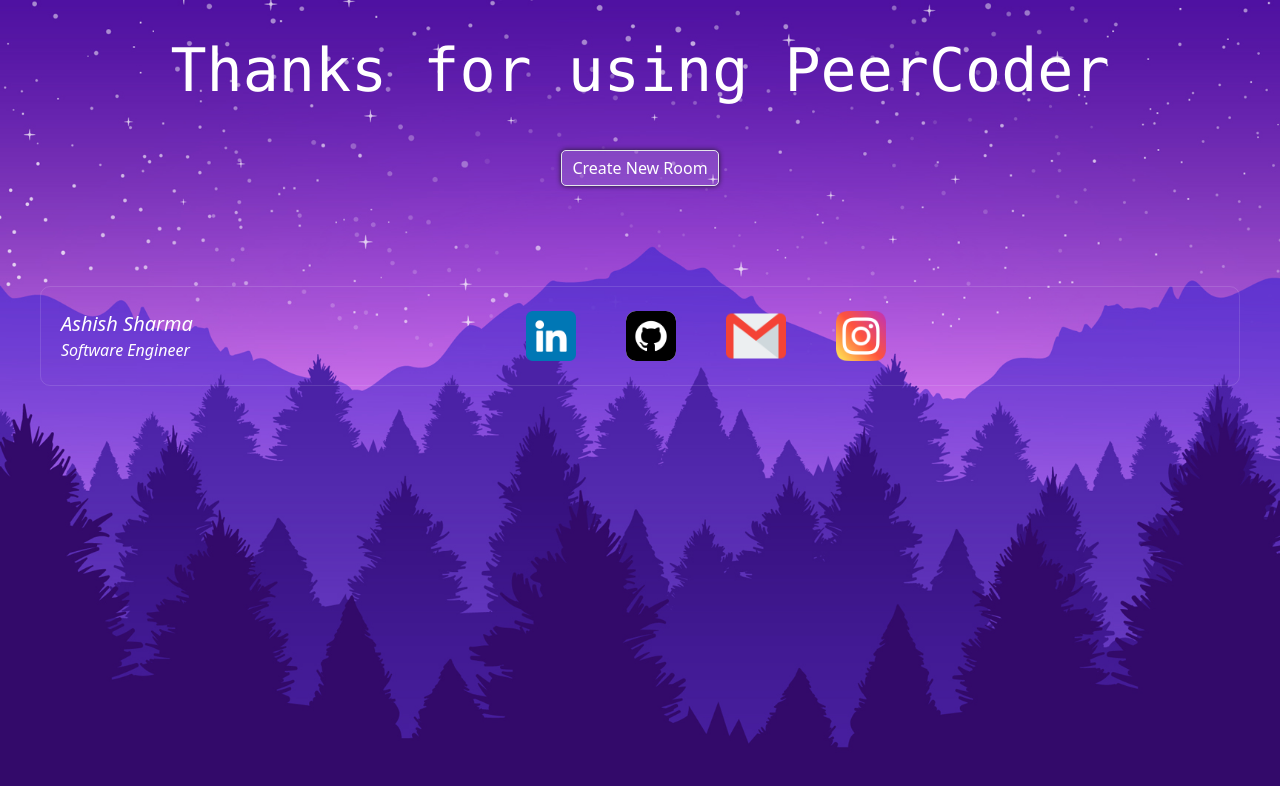
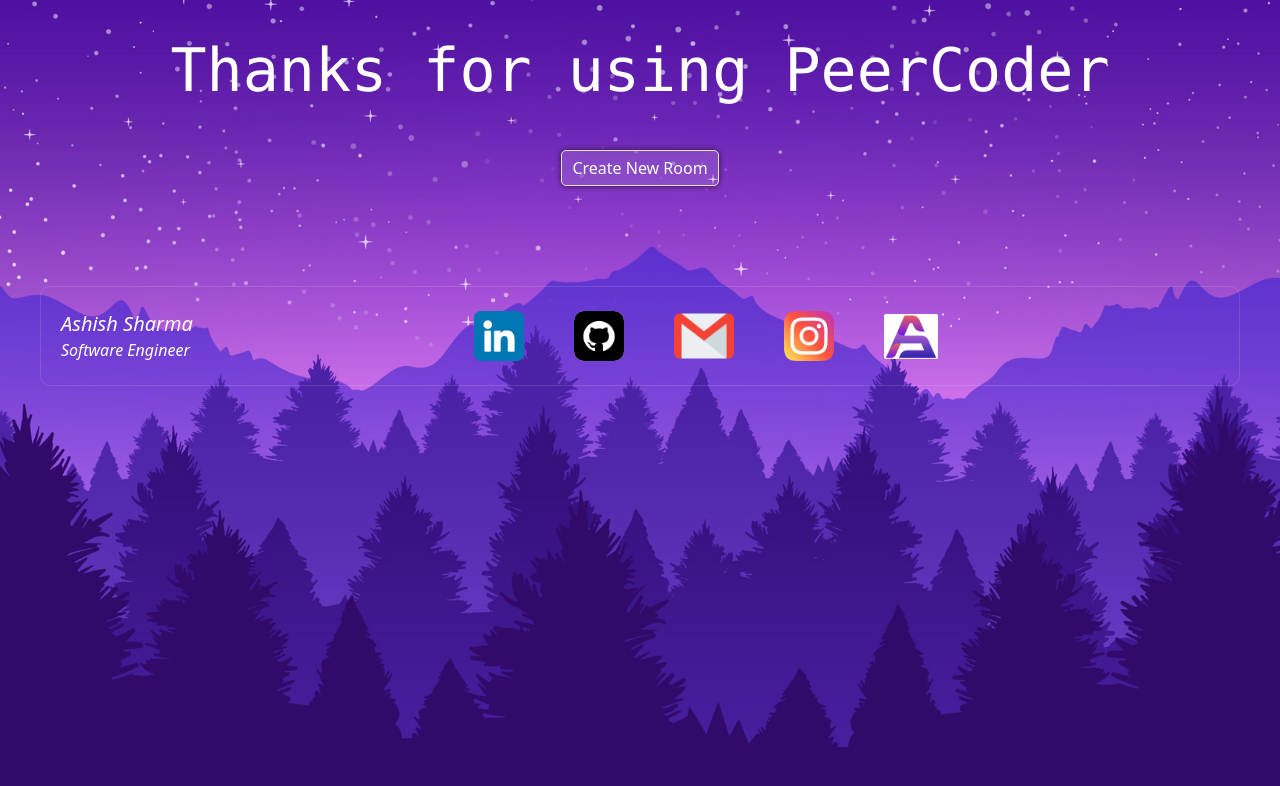
Before and after one commit to Aeshtech/PeerCoder, a React (Vite) app: page /thanks in a window 1280 px wide. Shown: the top 786 px of the page. Built offline with nearby package versions, Linux system fonts and the light colour scheme; no server answers; what peerjs would draw is missing.

Commit message:
updated readme

```diff
--- a/src/components/footer.tsx
+++ b/src/components/footer.tsx
@@ -28,6 +28,12 @@
         <Link to={"https://instagram.com/aeshtech11"} target="_blank">
           <img src="/images/instagram.png" className="w-auto h-[50px]" />
         </Link>
+        <Link to={"https://aeshtech.netlify.app"} target="_blank">
+          <img
+            src="/images/aeshtech-icon.png"
+            className="w-auto h-[45px] bg-white rounded-[2px]"
+          />
+        </Link>
       </div>
     </div>
   );
--- a/src/components/peers-video-wrapper.tsx
+++ b/src/components/peers-video-wrapper.tsx
@@ -33,7 +33,7 @@
         }}
       >
         <div className="flex-center mt-[10px]">
-          <div className="grid grid-cols-2 gap-[10px] gap-x-[20px]">
+          <div className="grid grid-cols-3 gap-[10px] gap-x-[10px]">
             <Link to={"https://linkedin.com/in/aeshtech"} target="_blank">
               <img src="/images/linkedin.png" className="w-auto h-[40px]" />
             </Link>
@@ -49,6 +49,12 @@
             <Link to={"https://instagram.com/aeshtech11"} target="_blank">
               <img src="/images/instagram.png" className="w-auto h-[40px]" />
             </Link>
+            <Link to={"https://aeshtech.netlify.app"} target="_blank">
+              <img
+                src="/images/aeshtech-icon.png"
+                className="w-auto h-[40px] bg-white rounded-[2px]"
+              />
+            </Link>
           </div>
         </div>
         <h6 className="text-white text-xs ml-[15px] mt-[18px]">
```
Also changed, not shown: public/images/aeshtech-icon.png (added), 1 other file (tests, documents, lock files or other folders).
